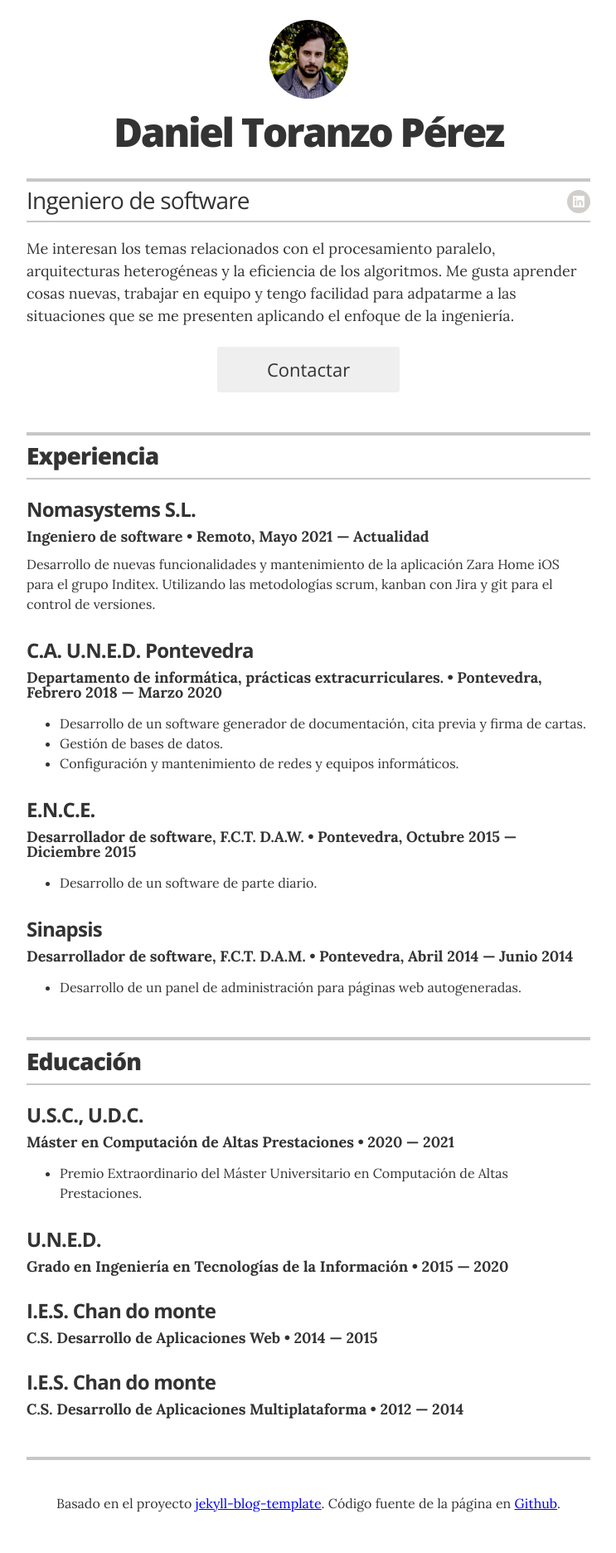
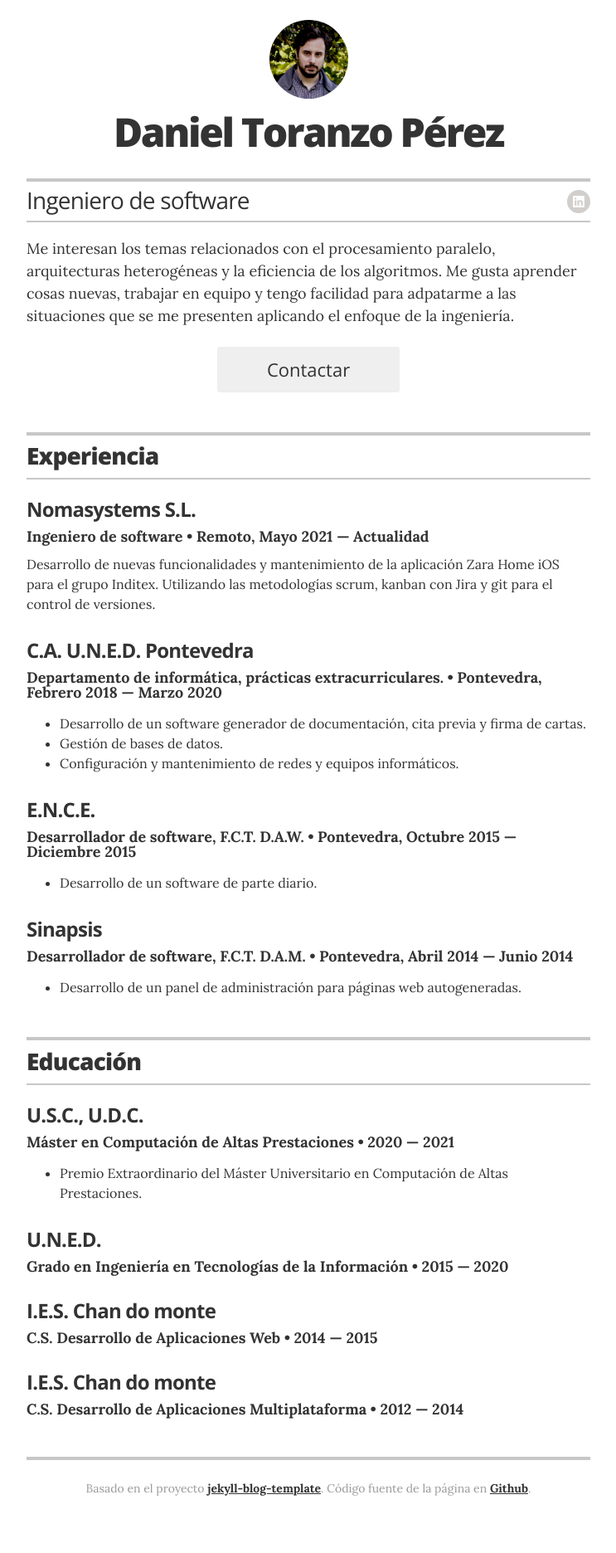
Before and after one commit to obocat/daniel_toranzo_perez, a Jekyll site: the page built from index.html, in a window 1280 px wide. Shown: the whole page at 83% size, without its empty margins (268-1011 px from the left). Built offline with Jekyll 4.4.1, drawn with Linux system fonts in a browser that asks for light colours.

Commit message:
fix: footer-line class added

```diff
--- a/_layouts/resume.html
+++ b/_layouts/resume.html
@@ -232,7 +232,7 @@
       {% endif %}
 
       <footer class="page-footer">
-        <p>Basado en el proyecto <a href="https://github.com/shrunSprint89/jekyll-blog-template" itemprop="url">jekyll-blog-template</a>. Código fuente de la página en <a href="https://github.com/obocat/daniel_toranzo_perez" itemprop="url">Github</a>.</p>
+        <p class="footer-line">Basado en el proyecto <a href="https://github.com/shrunSprint89/jekyll-blog-template" itemprop="url">jekyll-blog-template</a>. Código fuente de la página en <a href="https://github.com/obocat/daniel_toranzo_perez" itemprop="url">Github</a>.</p>
       </footer>
 
     </div>
```
